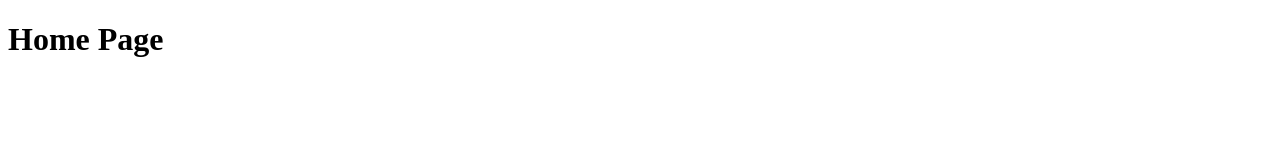
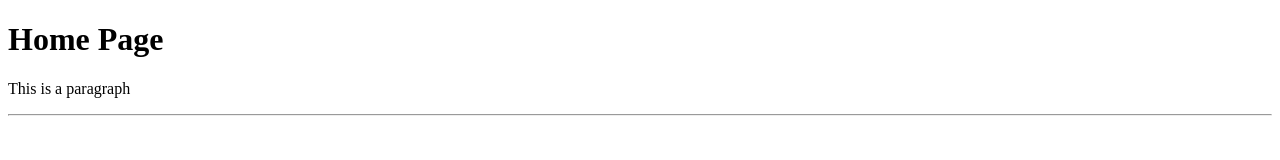
Before and after one commit to nish901/stgp_cohort2, a plain HTML site: page index.html in a window 1280 px wide. Drawn offline with Linux system fonts and the light colour scheme.

Commit message:
Added paragraph and line to index page

```diff
--- a/index.html
+++ b/index.html
@@ -7,5 +7,7 @@
 </head>
 <body>
     <h1>Home Page</h1>
+    <p>This is a paragraph</p>
+    <hr>
 </body>
 </html>
```
